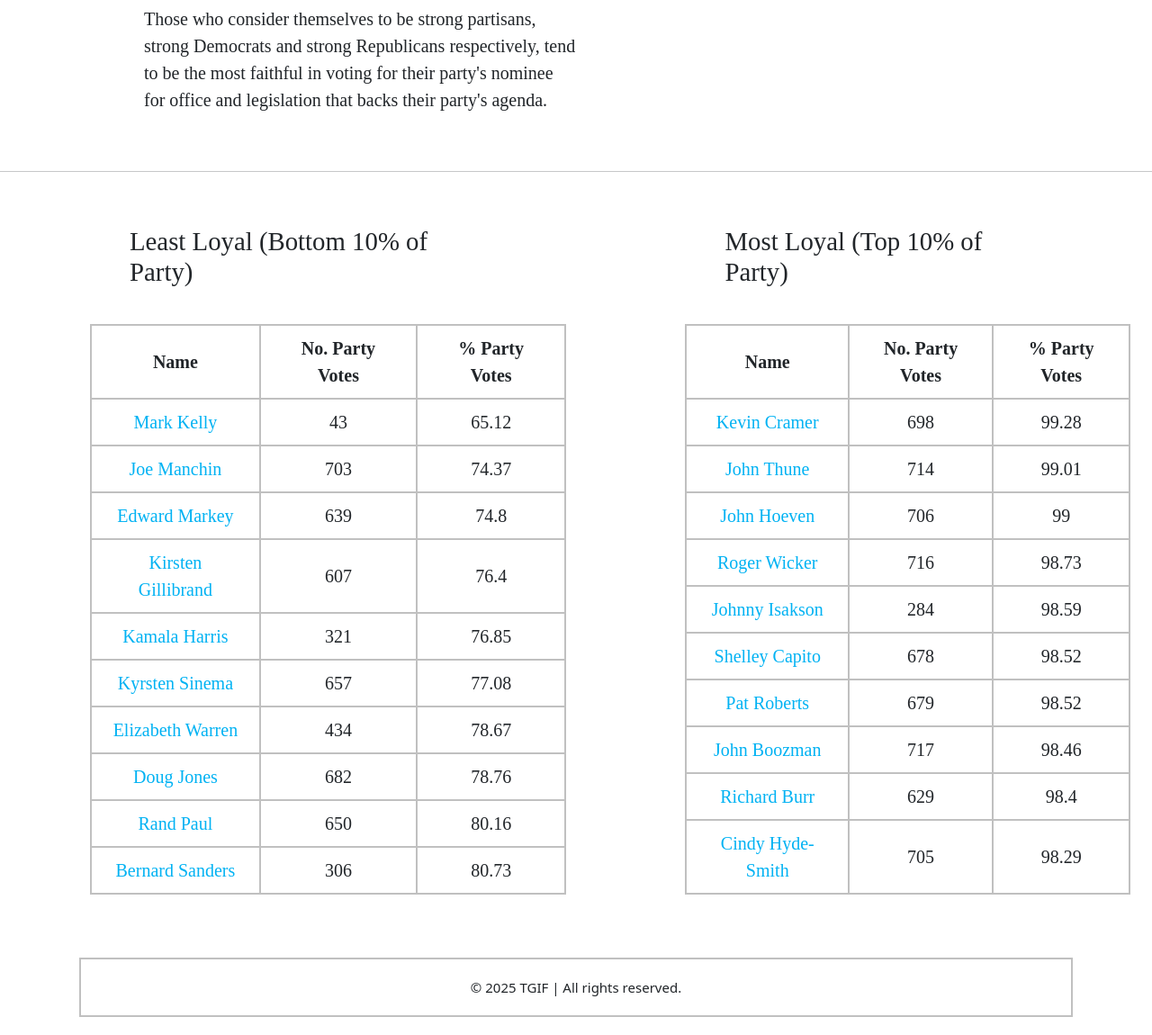
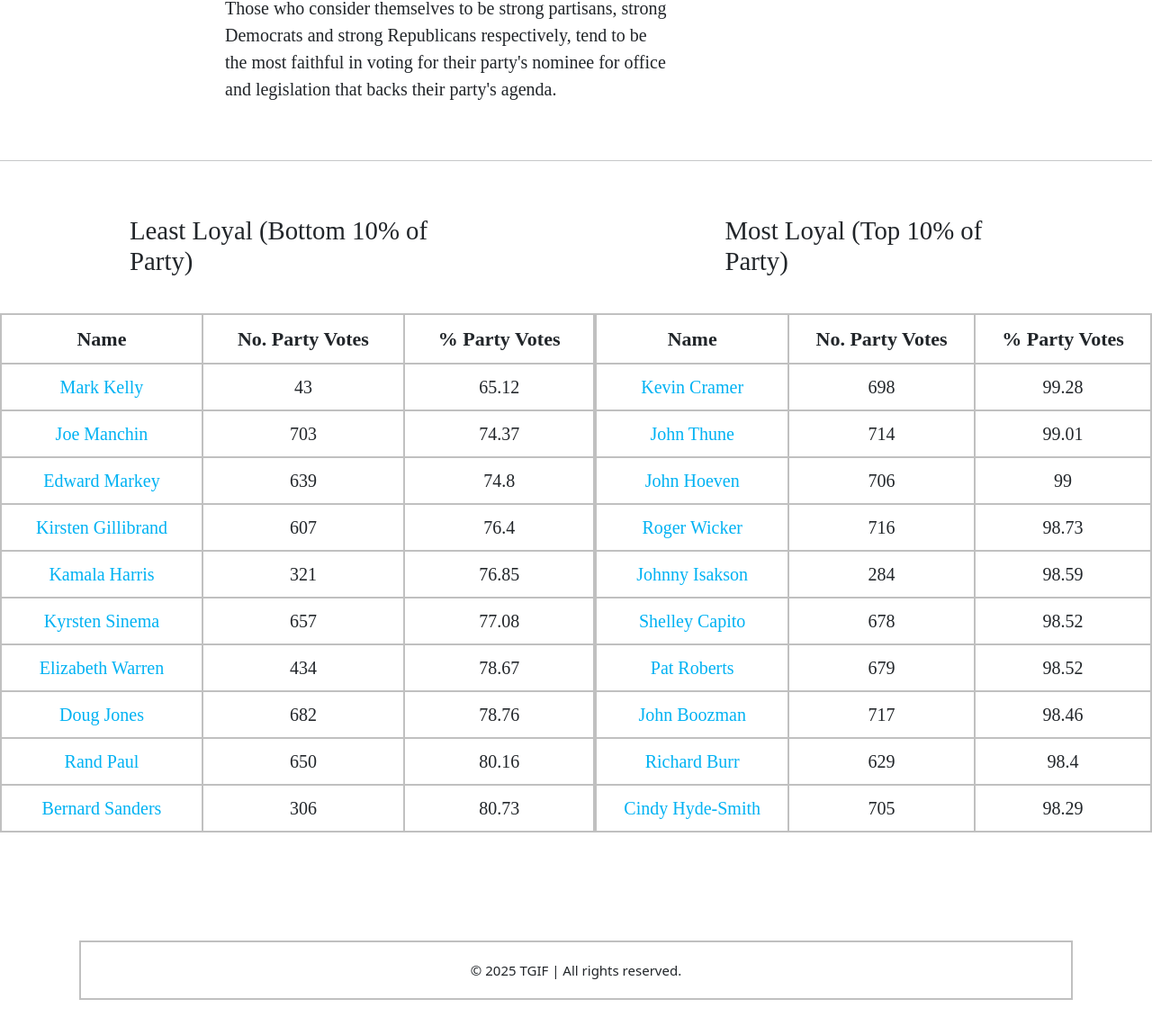
Before and after one commit to danibarisic/TGIF, a plain HTML site: page loyalty.html in a window 1280 px wide. Shown: the part 456-1606 px from the top of the page at 90% size. Drawn offline with nearby package versions, Linux system fonts and the light colour scheme; a web font is replaced by a local one.

Commit message:
Added styles for tables.

```diff
--- a/stylesLoyaltyAttendance.css
+++ b/stylesLoyaltyAttendance.css
@@ -70,7 +70,6 @@ h1 {
 /* body styles */
 h2 {
     font-family: Newsreader;
-    margin: 10px 5em;
     font-size: 2.5em;
     padding-bottom: 5px;
 }
@@ -125,7 +124,7 @@ a:hover {
 .attendance-header-house,
 .attendance-header-senate {
     margin-right: 5px;
-    margin-top: 130px;
+    margin-top: 70px;
 }
 
 .dropdown-item {
@@ -161,6 +160,7 @@ a:hover {
 
 .attendance-information-container {
     display: inline-block;
+    margin-left: 250px;
     /* margin-right: 10em; */
     width: 50%;
 }
@@ -176,7 +176,7 @@ a:hover {
 }
 
 .table-container-top {
-    margin-right: 20em;
+    margin-right: 18em;
     display: flex;
     justify-content: space-around;
 }
@@ -195,17 +195,13 @@ a:hover {
     display: table;
     table-layout: auto;
     border: 2px solid rgb(192 192 192);
-    width: 80%;
+    width: 100%;
     font-family: Newsreader;
     margin: 0 auto;
-    margin-bottom: 50px;
+    margin-bottom: 100px;
     margin-top: 40px;
-    margin-left: 100px;
+    margin-left: 200;
 }
-
-/* .senate-table-body {
-    font-size: medium;
-} */
 
 .table th,
 .table-glance th,
@@ -216,7 +212,7 @@ a:hover {
     border: 2px solid rgb(192 192 192);
     font-family: Newsreader;
     text-align: center;
-    font-size: 20px;
+    font-size: 22px;
 }
 
 .table td,
@@ -229,6 +225,7 @@ a:hover {
     font-size: 20px;
     font-family: Newsreader;
     text-align: center;
+    table-layout: auto;
 }
 
 .table-container-bottom {
```
